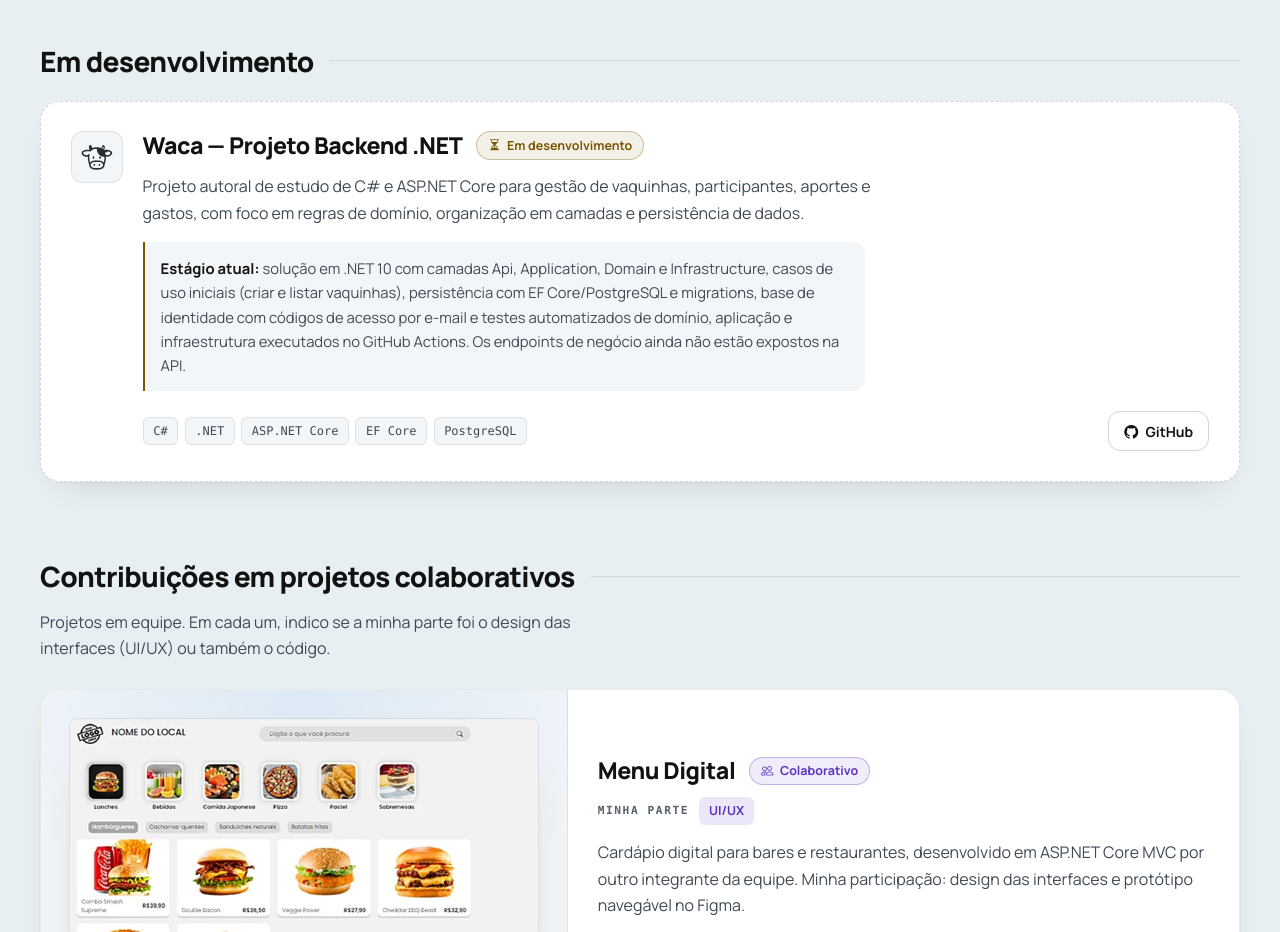
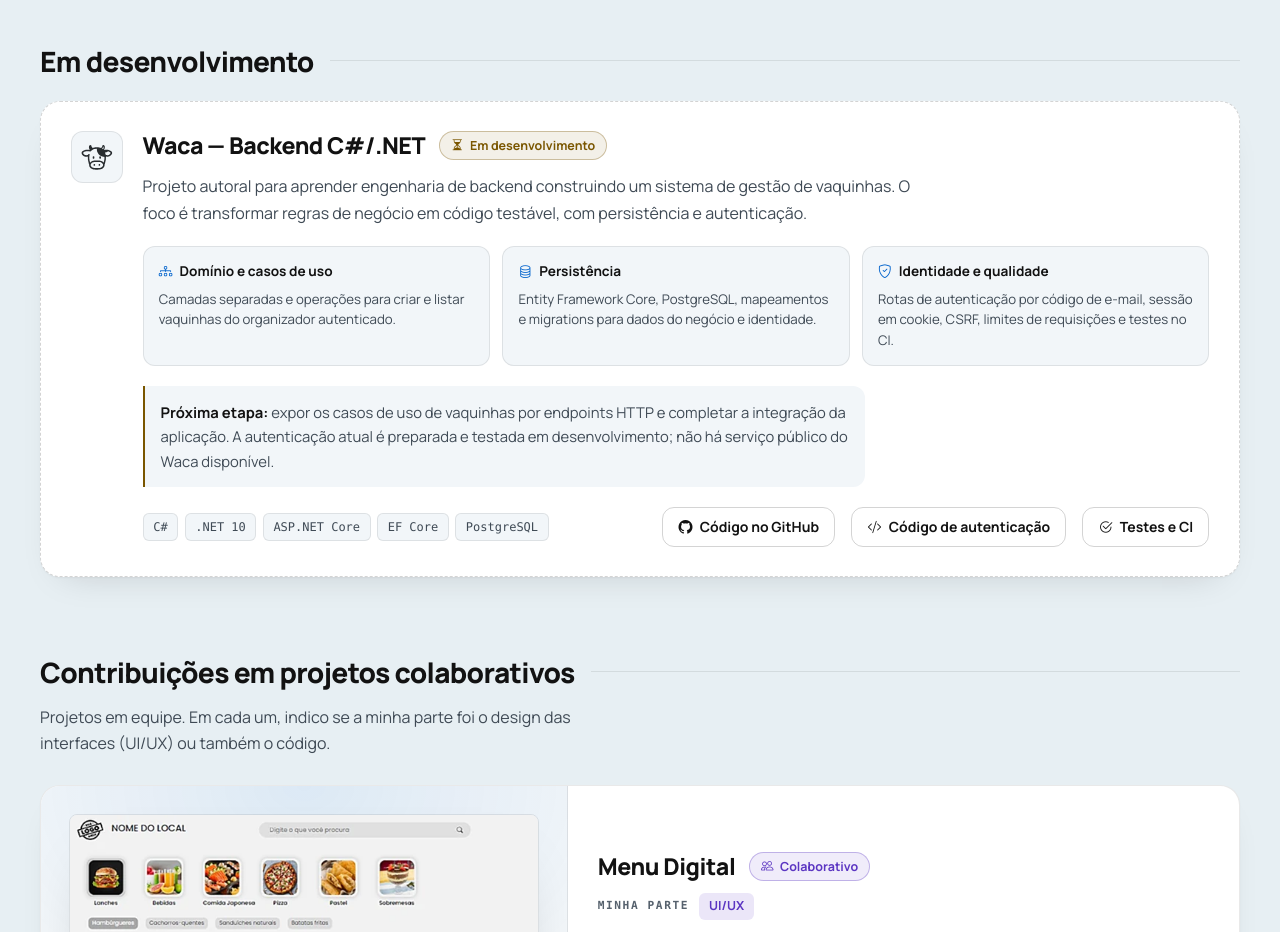
Before and after one commit to GuiFurlaneti/portfolio, a plain HTML site: page index.html in a window 1280 px wide. Shown: the part 3520-4452 px from the top of the page. Drawn offline with nearby package versions, Linux system fonts and the light colour scheme.

Commit message:
feat(portfolio): apresentar minicase técnico do Waca
Organiza as evidências verificáveis de domínio, persistência, autenticação e testes do Waca, com links para o repositório, código e CI. Preserva status de projeto em desenvolvimento.

```diff
--- a/css/styles.css
+++ b/css/styles.css
@@ -942,6 +942,48 @@ body.light-mode #icon-sun { display: inline; }
 }
 .waca-rodape .tags { margin: 0; }
 
+/* Evidências técnicas do Waca: leitura rápida sem simular uma interface pronta. */
+.waca-evidencias {
+  display: grid;
+  grid-template-columns: repeat(3, minmax(0, 1fr));
+  gap: 0.75rem;
+  margin: 1.25rem 0;
+  padding: 0;
+  list-style: none;
+}
+.waca-evidencias li {
+  min-width: 0;
+  padding: 0.95rem;
+  border: 1px solid var(--border);
+  border-radius: var(--r-md);
+  background: var(--surface-2);
+}
+.waca-evidencias strong {
+  display: block;
+  margin-bottom: 0.45rem;
+  color: var(--text);
+  font-size: 0.85rem;
+  line-height: 1.4;
+}
+.waca-evidencias strong i { margin-right: 0.28rem; color: var(--accent); }
+.waca-evidencias span {
+  display: block;
+  color: var(--text-2);
+  font-size: 0.83rem;
+  line-height: 1.55;
+  overflow-wrap: anywhere;
+}
+.waca-links {
+  display: flex;
+  flex-wrap: wrap;
+  align-items: center;
+  gap: 0.5rem 1rem;
+}
+@media (max-width: 850px) {
+  .waca-evidencias { grid-template-columns: 1fr; }
+}
+
+
 @media (max-width: 559px) {
   .projeto-compacto.waca { grid-template-columns: 1fr; }
   .waca-logo { width: 44px; height: 44px; }
--- a/index.html
+++ b/index.html
@@ -20,7 +20,7 @@
     <link rel="stylesheet" href="https://cdn.jsdelivr.net/npm/bootstrap-icons@1.10.5/font/bootstrap-icons.css"
           integrity="sha384-Ay26V7L8bsJTsX9Sxclnvsn+hkdiwRnrjZJXqKmkIDobPgIIWBOVguEcQQLDuhfN" crossorigin="anonymous">
     <!-- ESTILOS -->
-    <link rel="stylesheet" href="css/styles.css?v=29">
+    <link rel="stylesheet" href="css/styles.css?v=30">
     <link rel="apple-touch-icon" sizes="180x180" href="img/favicon_io/apple-touch-icon.png">
     <link rel="icon" type="image/png" sizes="32x32" href="img/favicon_io/favicon-32x32.png">
     <link rel="icon" type="image/png" sizes="16x16" href="img/favicon_io/favicon-16x16.png">
@@ -301,20 +301,38 @@
                     <img src="img/logos-projetos/waca-logo.svg" alt="" class="waca-logo" width="52" height="52" loading="lazy">
                     <div class="waca-corpo">
                         <div class="projeto-titulo">
-                            <h4 class="projeto-nome" id="waca-titulo">Waca — Projeto Backend .NET</h4>
+                            <h4 class="projeto-nome" id="waca-titulo">Waca — Backend C#/.NET</h4>
                             <span class="badge badge-dev"><i class="bi bi-hourglass-split" aria-hidden="true"></i>Em desenvolvimento</span>
                         </div>
-                        <p>Projeto autoral de estudo de C# e ASP.NET Core para gestão de vaquinhas, participantes, aportes e gastos, com foco em regras de domínio, organização em camadas e persistência de dados.</p>
-                        <p class="projeto-status"><strong>Estágio atual:</strong> solução em .NET 10 com camadas Api, Application, Domain e Infrastructure, casos de uso iniciais (criar e listar vaquinhas), persistência com EF Core/PostgreSQL e migrations, base de identidade com códigos de acesso por e-mail e testes automatizados de domínio, aplicação e infraestrutura executados no GitHub Actions. Os endpoints de negócio ainda não estão expostos na API.</p>
+                        <p>Projeto autoral para aprender engenharia de backend construindo um sistema de gestão de vaquinhas. O foco é transformar regras de negócio em código testável, com persistência e autenticação.</p>
+                        <ul class="waca-evidencias" aria-label="Implementações verificáveis do Waca">
+                            <li>
+                                <strong><i class="bi bi-diagram-3" aria-hidden="true"></i> Domínio e casos de uso</strong>
+                                <span>Camadas separadas e operações para criar e listar vaquinhas do organizador autenticado.</span>
+                            </li>
+                            <li>
+                                <strong><i class="bi bi-database" aria-hidden="true"></i> Persistência</strong>
+                                <span>Entity Framework Core, PostgreSQL, mapeamentos e migrations para dados do negócio e identidade.</span>
+                            </li>
+                            <li>
+                                <strong><i class="bi bi-shield-check" aria-hidden="true"></i> Identidade e qualidade</strong>
+                                <span>Rotas de autenticação por código de e-mail, sessão em cookie, CSRF, limites de requisições e testes no CI.</span>
+                            </li>
+                        </ul>
+                        <p class="projeto-status"><strong>Próxima etapa:</strong> expor os casos de uso de vaquinhas por endpoints HTTP e completar a integração da aplicação. A autenticação atual é preparada e testada em desenvolvimento; não há serviço público do Waca disponível.</p>
                         <div class="waca-rodape">
                             <ul class="tags" aria-label="Tecnologias">
                                 <li class="tag">C#</li>
-                                <li class="tag">.NET</li>
+                                <li class="tag">.NET 10</li>
                                 <li class="tag">ASP.NET Core</li>
                                 <li class="tag">EF Core</li>
                                 <li class="tag">PostgreSQL</li>
                             </ul>
-                            <a href="https://github.com/GuiFurlaneti/Waca" class="link-acao" target="_blank" rel="noopener noreferrer"><i class="bi bi-github" aria-hidden="true"></i> GitHub<span class="visually-hidden"> (abre em nova aba)</span></a>
+                            <div class="waca-links">
+                                <a href="https://github.com/GuiFurlaneti/Waca" class="link-acao" target="_blank" rel="noopener noreferrer"><i class="bi bi-github" aria-hidden="true"></i> Código no GitHub<span class="visually-hidden"> (abre em nova aba)</span></a>
+                                <a href="https://github.com/GuiFurlaneti/Waca/blob/main/Waca.Api/Autenticacao/EndpointsDeAutenticacao.cs" class="link-acao" target="_blank" rel="noopener noreferrer"><i class="bi bi-code-slash" aria-hidden="true"></i> Código de autenticação<span class="visually-hidden"> (abre em nova aba)</span></a>
+                                <a href="https://github.com/GuiFurlaneti/Waca/actions/workflows/dotnet-ci.yml" class="link-acao" target="_blank" rel="noopener noreferrer"><i class="bi bi-check2-circle" aria-hidden="true"></i> Testes e CI<span class="visually-hidden"> (abre em nova aba)</span></a>
+                            </div>
                         </div>
                     </div>
                 </article>
```
